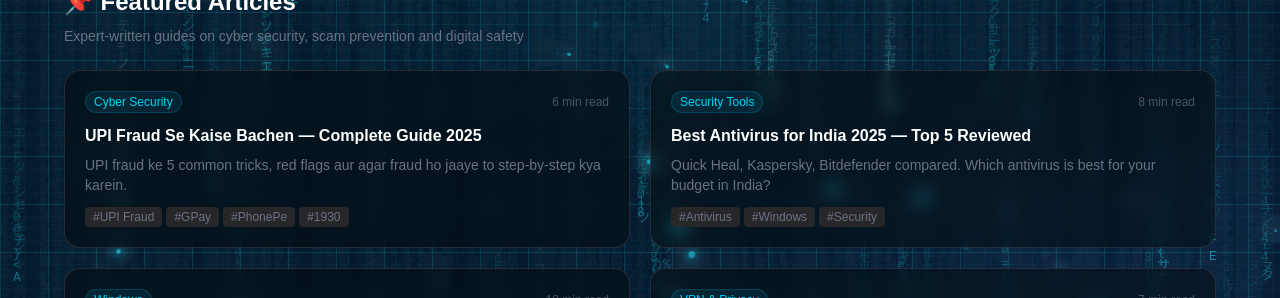
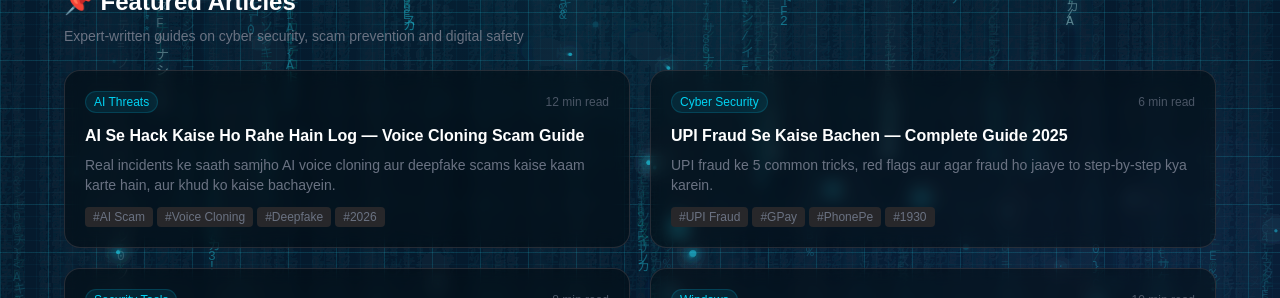
Before and after one commit to everydaycyberai/everydaycyberai, a Next.js app: page /blog in a window 1280 px wide. Shown: the part 420-718 px from the top of the page. Built offline with nearby package versions, Linux system fonts and the light colour scheme; no server answers; the database is empty.

Commit message:
Update BlogClient.tsx

```diff
--- a/app/blog/BlogClient.tsx
+++ b/app/blog/BlogClient.tsx
@@ -53,6 +53,7 @@ export default function BlogClient() {
 
 
   const STATIC_ARTICLES = [
+    { id: "ai-se-hack-kaise-hote-hai",        title: "AI Se Hack Kaise Ho Rahe Hain Log — Voice Cloning Scam Guide", desc: "Real incidents ke saath samjho AI voice cloning aur deepfake scams kaise kaam karte hain, aur khud ko kaise bachayein.", category: "AI Threats",    mins: 12, tags: ["AI Scam","Voice Cloning","Deepfake","2026"] },
     { id: "upi-fraud-se-kaise-bachen",        title: "UPI Fraud Se Kaise Bachen — Complete Guide 2025",         desc: "UPI fraud ke 5 common tricks, red flags aur agar fraud ho jaaye to step-by-step kya karein.", category: "Cyber Security", mins: 6,  tags: ["UPI Fraud","GPay","PhonePe","1930"] },
     { id: "best-antivirus-india-2025",         title: "Best Antivirus for India 2025 — Top 5 Reviewed",          desc: "Quick Heal, Kaspersky, Bitdefender compared. Which antivirus is best for your budget in India?", category: "Security Tools", mins: 8,  tags: ["Antivirus","Windows","Security"] },
     { id: "windows-computer-secure-kaise-karein", title: "Windows Computer Secure Kaise Karein — 15 Essential Tips", desc: "Apna Windows PC 90% zyada secure banao in-built free settings se. Beginners ke liye Hindi guide.", category: "Windows",        mins: 10, tags: ["Windows","PC Security","Tips"] },
```
